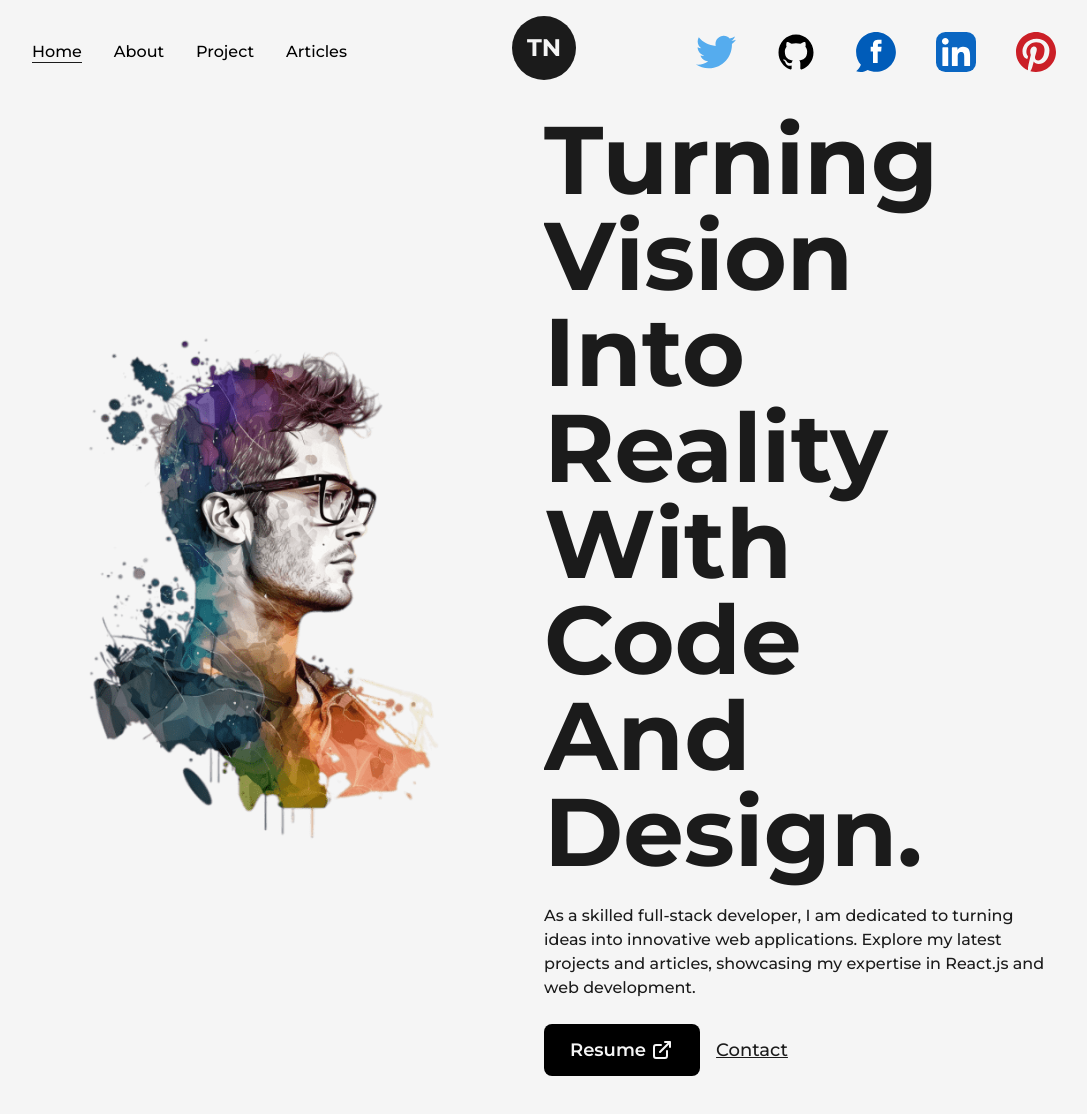
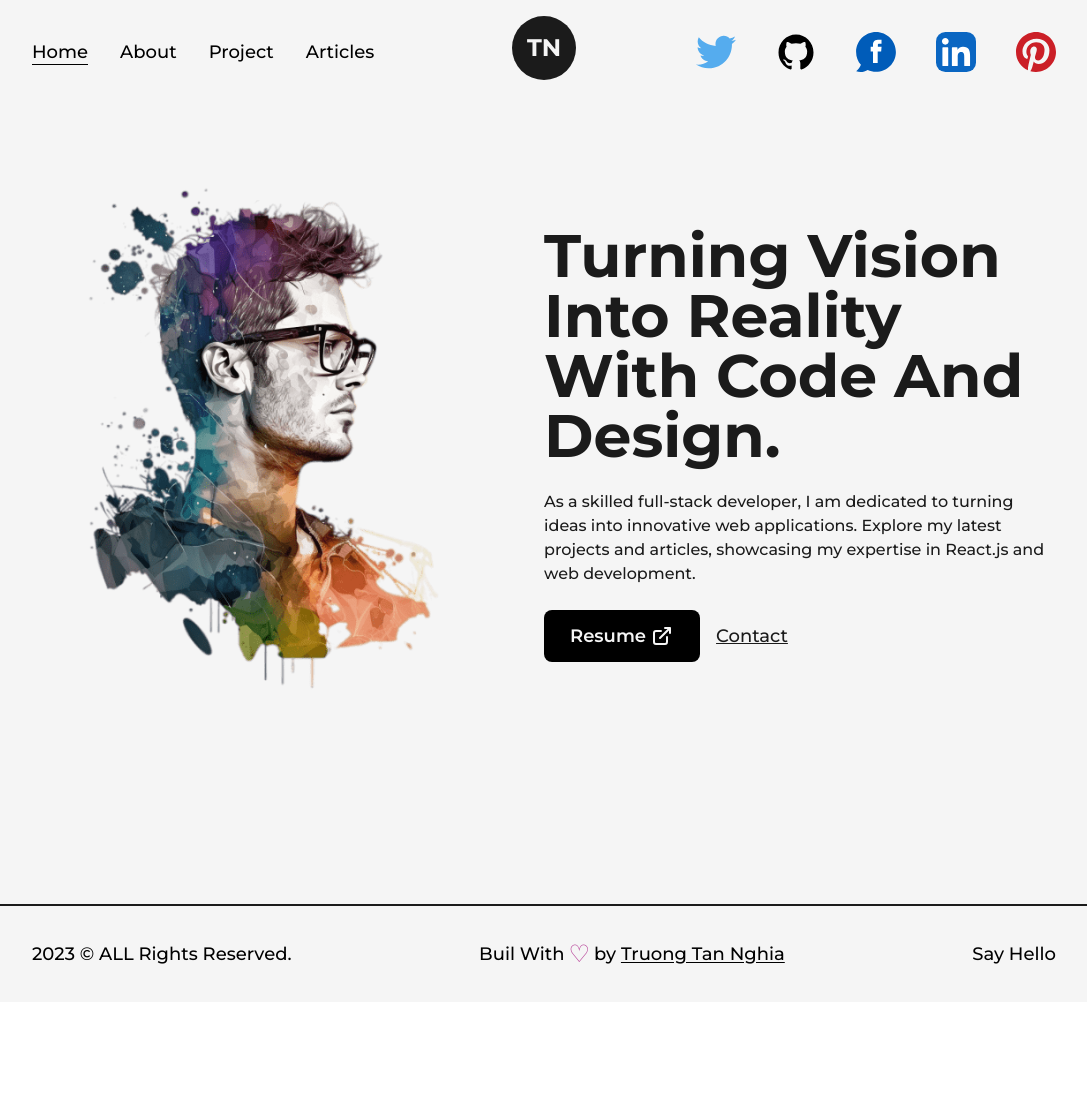
Before and after one commit to TruongTanNghia/Build-My-Profile-NextJs, a Next.js app: page / in a window 1280 px wide. Shown: the top 1114 px of the page, without its empty margins (96-1183 px from the left). After the commit the page ends 1002 px from the top, so only its background shows below. Built offline with nearby package versions, Linux system fonts and the light colour scheme.

Commit message:
feat: #8 [Footer] - Footer Component

```diff
--- a/src/components/AnimatedText.js
+++ b/src/components/AnimatedText.js
@@ -34,7 +34,7 @@
   return (
     <div className="w-full mx-auto py-2 flex items-center justify-center text-center overflow-hidden">
       <motion.h1
-        className={`inline-block w-full text-dark font-bold capitalize text-8xl ${className}`}
+        className={`inline-block w-full text-dark font-bold capitalize ${className}`}
         variants={quote}
         initial="initial"
         animate="animate"
--- a/src/components/Footer.js
+++ b/src/components/Footer.js
@@ -0,0 +1,29 @@
+import React from "react";
+import Layout from "./Layout";
+import Link from "next/link";
+
+const Footer = () => {
+  return (
+    <footer className="w-full border-t-2 border-solid border-dark font-medium text-lg">
+      <Layout className="py-8 flex items-center justify-between">
+        <span>{new Date().getFullYear()} &copy; ALL Rights Reserved.</span>
+        <div className="flex items-center">
+          Buil With <span className="text-primary text-2xl px-1">&#9825;</span>
+          by&nbsp;{" "}
+          <Link
+            href="/"
+            target={"_blank"}
+            className="underline underline-offset-2"
+          >
+            Truong Tan Nghia
+          </Link>
+        </div>
+        <Link href="/" target={"_blank"}>
+          Say Hello
+        </Link>
+      </Layout>
+    </footer>
+  );
+};
+
+export default Footer;
--- a/src/components/NavBar.js
+++ b/src/components/NavBar.js
@@ -18,7 +18,7 @@
       {title}
 
       <span
-        className={`h-[1px] inline-block bg-dark absolute left-0 -bottom-0.5
+        className={`h-[1px] inline-block inline-2 bg-black absolute left-0 -bottom-0.5
         group-hover:w-full transition-[width] ease duration-300
         ${router.asPath === href ? "w-full" : "w-0"}`}
       >
@@ -32,10 +32,22 @@
     <>
       <header className="w-full px-32 py-8 font-medium flex items-center justify-between">
         <nav>
-          <CustomLink href="/" title="Home" className="mr-4" />
-          <CustomLink href="/about" title="About" className="mx-4" />
-          <CustomLink href="/project" title="Project" className="mx-4" />
-          <CustomLink href="/articles" title="Articles" className="ml-4" />
+          <CustomLink href="/" title="Home" className="mr-4 text-[18px]" />
+          <CustomLink
+            href="/about"
+            title="About"
+            className="mx-4 text-[18px]"
+          />
+          <CustomLink
+            href="/project"
+            title="Project"
+            className="mx-4 text-[18px]"
+          />
+          <CustomLink
+            href="/articles"
+            title="Articles"
+            className="ml-4 text-[18px]"
+          />
         </nav>
 
         <nav className="flex items-center justify-center flex-wrap">
--- a/src/pages/_app.js
+++ b/src/pages/_app.js
@@ -1,3 +1,4 @@
+import Footer from "@/components/Footer";
 import NavBar from "@/components/NavBar";
 import "@/styles/globals.css";
 import { Montserrat } from "next/font/google";
@@ -19,6 +20,7 @@
       >
         <NavBar />
         <Component {...pageProps} />
+        <Footer />
       </main>
     </>
   );
```
